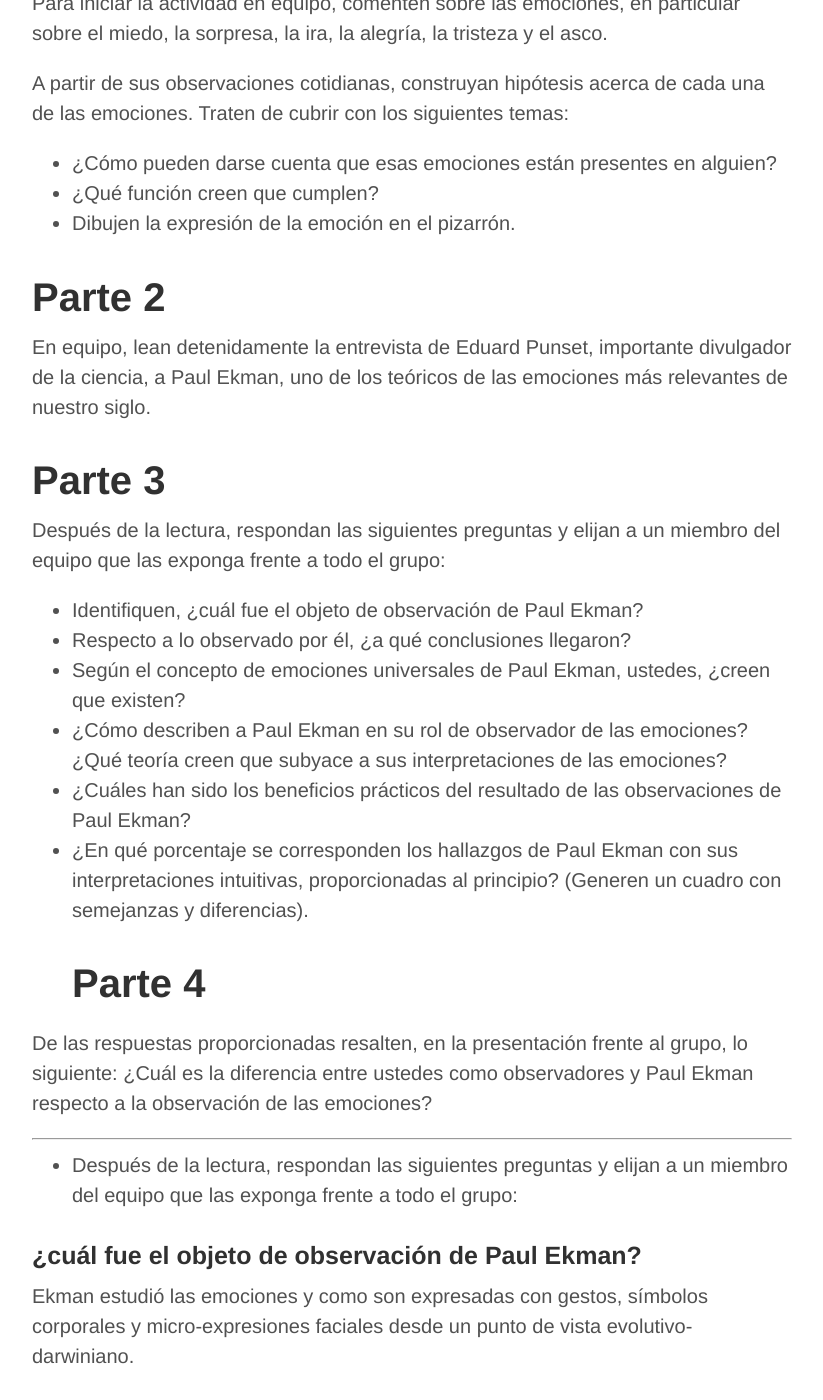
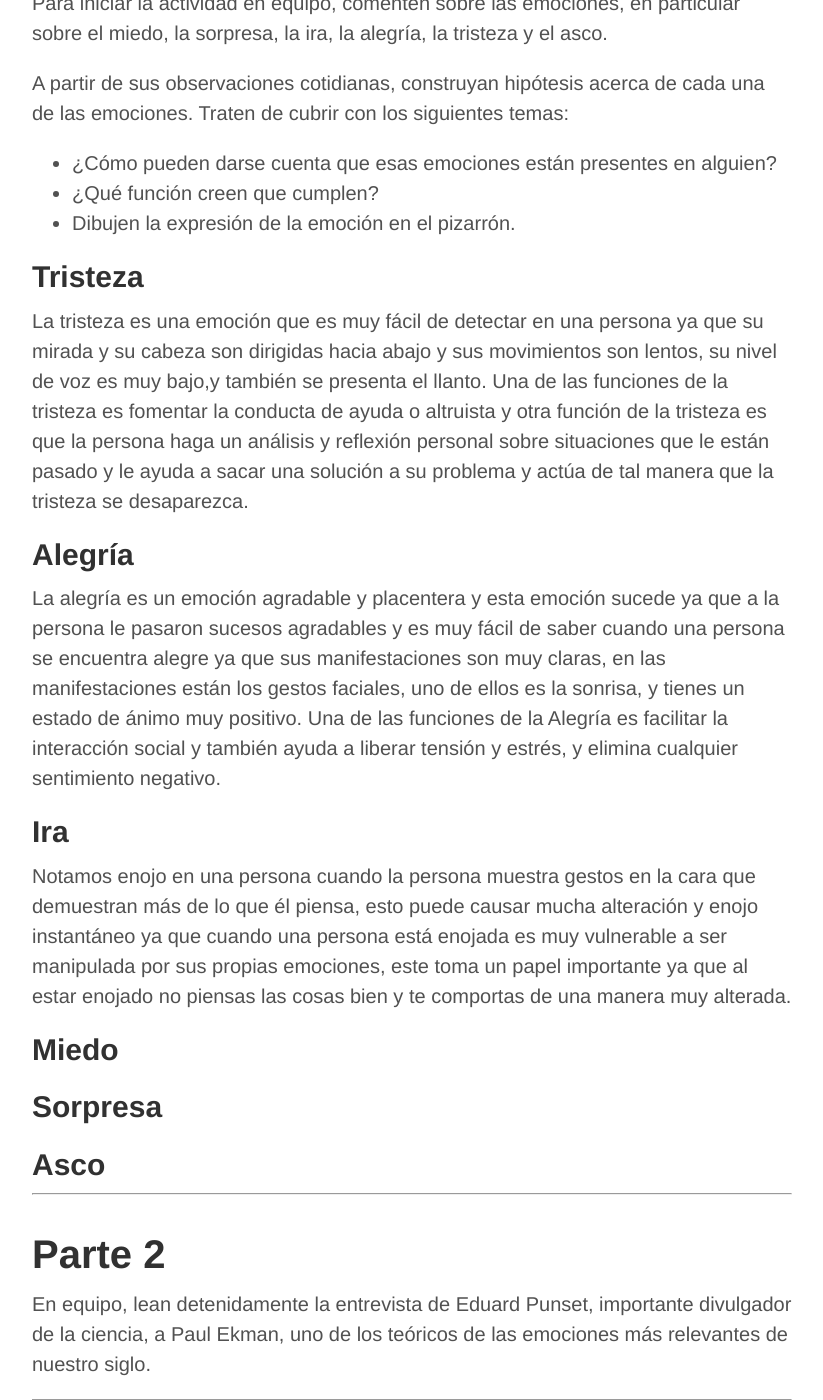
Before and after one commit to alex-esc/notes, a Jekyll site: the page built from _posts/2020-02-20-obser-ekman.md, in a window 1280 px wide and 1400 px high, scrolled down 374 px. Shown: the whole window, without its empty margins (228-1051 px from the left). Built offline with Jekyll 4.4.1, drawn with Linux system fonts in a browser that asks for light colours; some of the changed text lies outside the part shown.

Commit message:
Update 2020-02-20-obser-ekman.md

```diff
--- a/_posts/2020-02-20-obser-ekman.md
+++ b/_posts/2020-02-20-obser-ekman.md
@@ -14,36 +14,45 @@ A partir de sus observaciones cotidianas, construyan hipótesis acerca de cada u
 * ¿Qué función creen que cumplen?
 * Dibujen la expresión de la emoción en el pizarrón.
 
-# Parte 2
-
-En equipo, lean detenidamente la entrevista de Eduard Punset, importante divulgador de la ciencia, a Paul Ekman, uno de los teóricos de las emociones más relevantes de nuestro siglo.
-
-# Parte 3
-
-Después de la lectura, respondan las siguientes preguntas y elijan a un miembro del equipo que las exponga frente a todo el grupo:
-
-* Identifiquen, ¿cuál fue el objeto de observación de Paul Ekman?
-* Respecto a lo observado por él, ¿a qué conclusiones llegaron?
-* Según el concepto de emociones universales de Paul Ekman, ustedes, ¿creen que existen?
-* ¿Cómo describen a Paul Ekman en su rol de observador de las emociones? ¿Qué teoría creen que subyace a sus interpretaciones de las emociones?
-* ¿Cuáles han sido los beneficios prácticos del resultado de las observaciones de Paul Ekman?
-* ¿En qué porcentaje se corresponden los hallazgos de Paul Ekman con sus interpretaciones intuitivas, proporcionadas al principio? (Generen un cuadro con semejanzas y diferencias).
-# Parte 4
-
-De las respuestas proporcionadas resalten, en la presentación frente al grupo, lo siguiente:
-¿Cuál es la diferencia entre ustedes como observadores y Paul Ekman respecto a la observación de las emociones?
 
 
 
 
 
+## Tristeza
 
-----
+La tristeza es una emoción que es muy fácil de detectar en una persona ya que su mirada y su cabeza son dirigidas hacia abajo y sus movimientos son lentos, su nivel de voz es muy bajo,y también se presenta el llanto. Una de las funciones de la tristeza es fomentar la conducta de ayuda o altruista y otra función de la tristeza es que la persona haga un análisis y reflexión personal sobre situaciones que le están pasado y le ayuda a sacar una solución a su problema y actúa de tal manera que la tristeza se desaparezca.
+
+
+## Alegría
+
+La alegría es un emoción  agradable y placentera y esta emoción sucede ya que a la persona le pasaron sucesos agradables y es muy fácil de saber cuando una persona se encuentra alegre ya que sus manifestaciones son muy claras, en las manifestaciones están los gestos faciales, uno de ellos es la sonrisa, y tienes un estado de ánimo muy positivo. Una de las funciones de la Alegría es facilitar la interacción social y también ayuda a liberar tensión y estrés, y elimina cualquier sentimiento negativo.
+
+
+## Ira
+
+Notamos enojo en una persona cuando la persona muestra gestos en la cara que demuestran más de lo que él piensa, esto puede causar mucha alteración y enojo instantáneo ya que cuando una persona está enojada es muy vulnerable a ser manipulada por sus propias emociones, este toma un papel importante ya que al estar enojado no piensas las cosas bien y te comportas de una manera muy alterada.
+
+
+## Miedo
+
+## Sorpresa
+
+## Asco
 
 
 
-* Después de la lectura, respondan las siguientes preguntas y elijan a un miembro del equipo que las exponga frente a todo el grupo:
+---
 
+# Parte 2
+
+En equipo, lean detenidamente la entrevista de Eduard Punset, importante divulgador de la ciencia, a Paul Ekman, uno de los teóricos de las emociones más relevantes de nuestro siglo.
+
+---
+
+# Parte 3
+
+Después de la lectura, respondan las siguientes preguntas y elijan a un miembro del equipo que las exponga frente a todo el grupo:
 
 ### ¿cuál fue el objeto de observación de Paul Ekman?
 
@@ -67,3 +76,10 @@ El entrevistador hace esta pregunta indirectamente, Ekman comenta sobre el contr
 
 
 ### ¿En qué porcentaje se corresponden los hallazgos de Paul Ekman con sus interpretaciones intuitivas, proporcionadas al principio? (Generen un cuadro con semejanzas y diferencias).
+
+---
+
+# Parte 4
+
+De las respuestas proporcionadas resalten, en la presentación frente al grupo, lo siguiente:
+¿Cuál es la diferencia entre ustedes como observadores y Paul Ekman respecto a la observación de las emociones?
```
